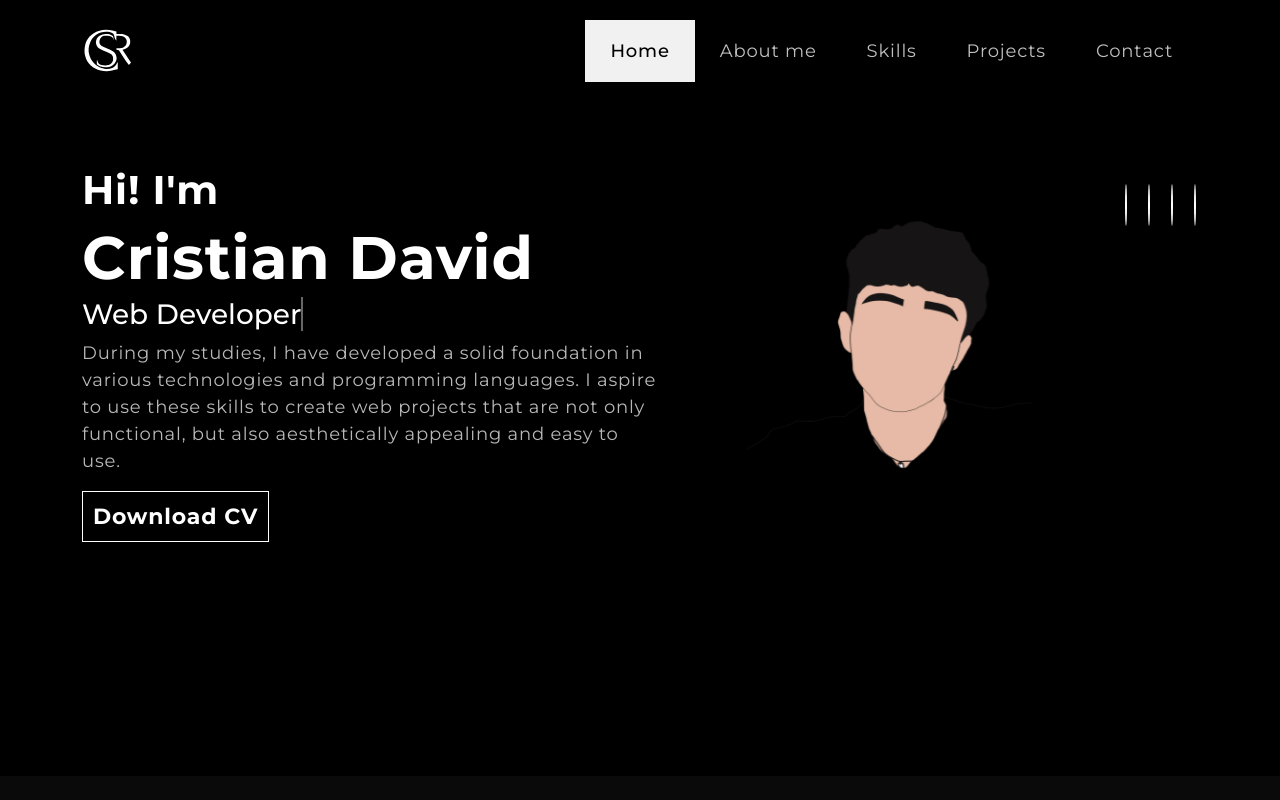
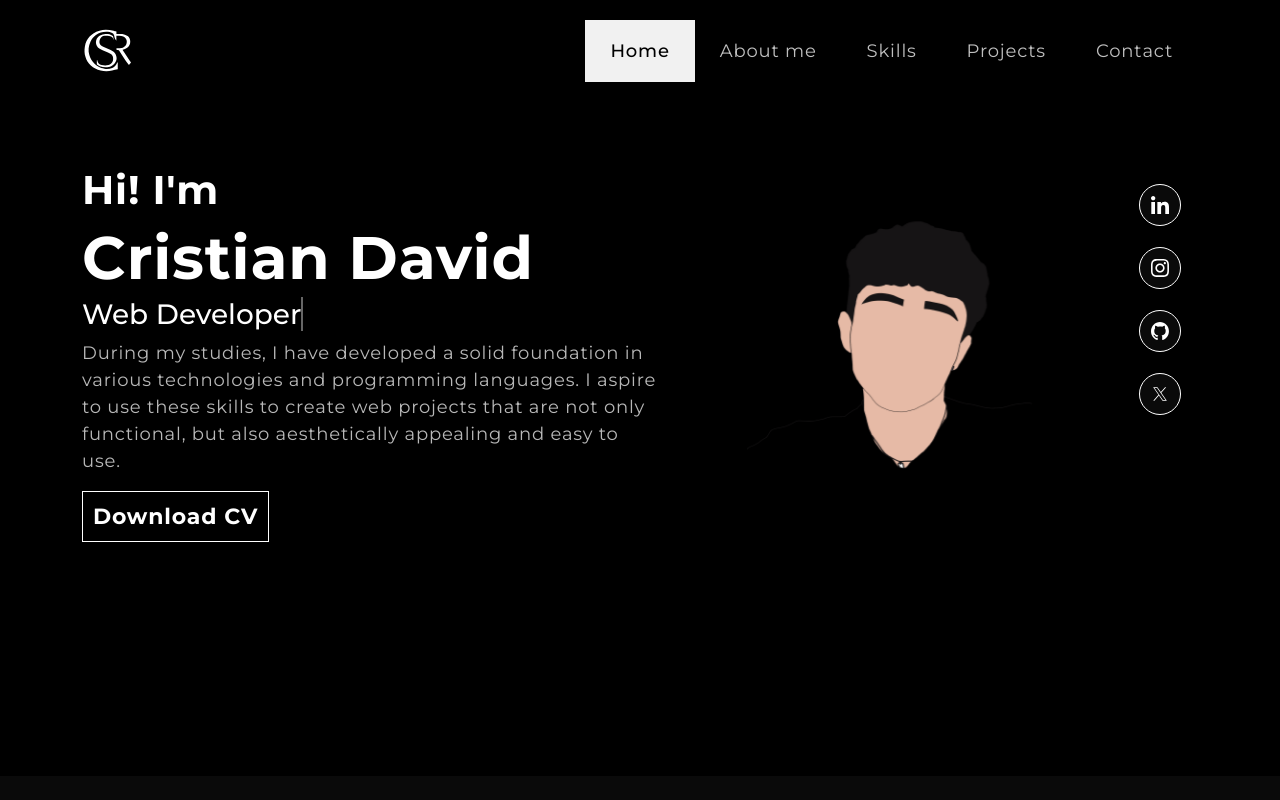
Before and after one commit to CristianDCM/portfolio-web, a React (Create React App) app: page / in a window 1280 px wide. Shown: the top 800 px of the page. Built offline with nearby package versions, Linux system fonts and the light colour scheme.

Commit message:
Actualizar diseño de iconos sociales para mejorar la disposición en escritorio y móvil

```diff
--- a/src/App.css
+++ b/src/App.css
@@ -151,12 +151,12 @@
 
 .social-icon {
   display: flex;
-  flex-direction: row;
-  justify-content: center;   /* Centra horizontalmente */
+  flex-direction: column;      /* Vertical por defecto (escritorio) */
+  justify-content: center;
   align-items: center;
   gap: 16px;
   margin-top: 16px;
-  width: 100%;               /* Ocupa todo el ancho disponible */
+  width: 100%;
 }
 
 .social-icon a {
@@ -164,8 +164,10 @@
   margin-bottom: 0;
 }
 
+
 @media (max-width: 768px) {
   .social-icon {
+    flex-direction: row;       /* Horizontal en móvil */
     justify-content: center;
   }
   .social-icon a {
```
